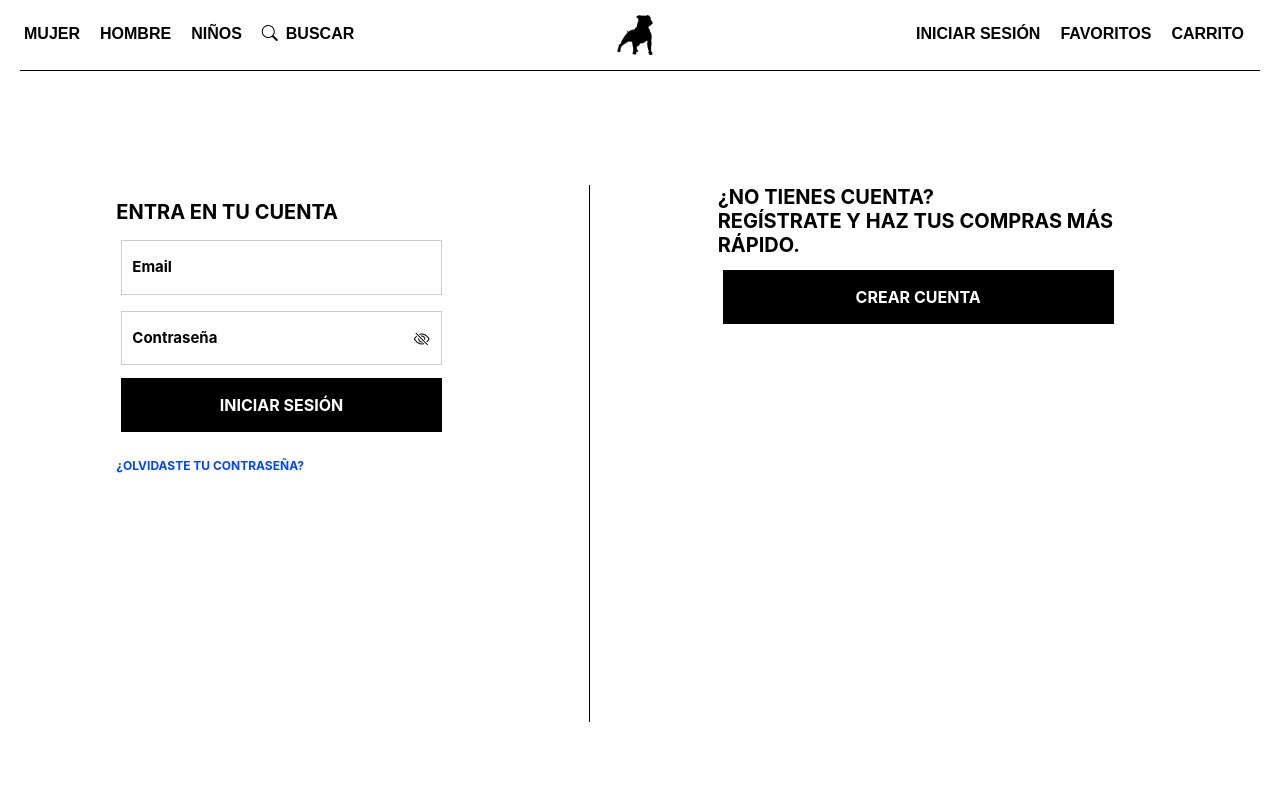
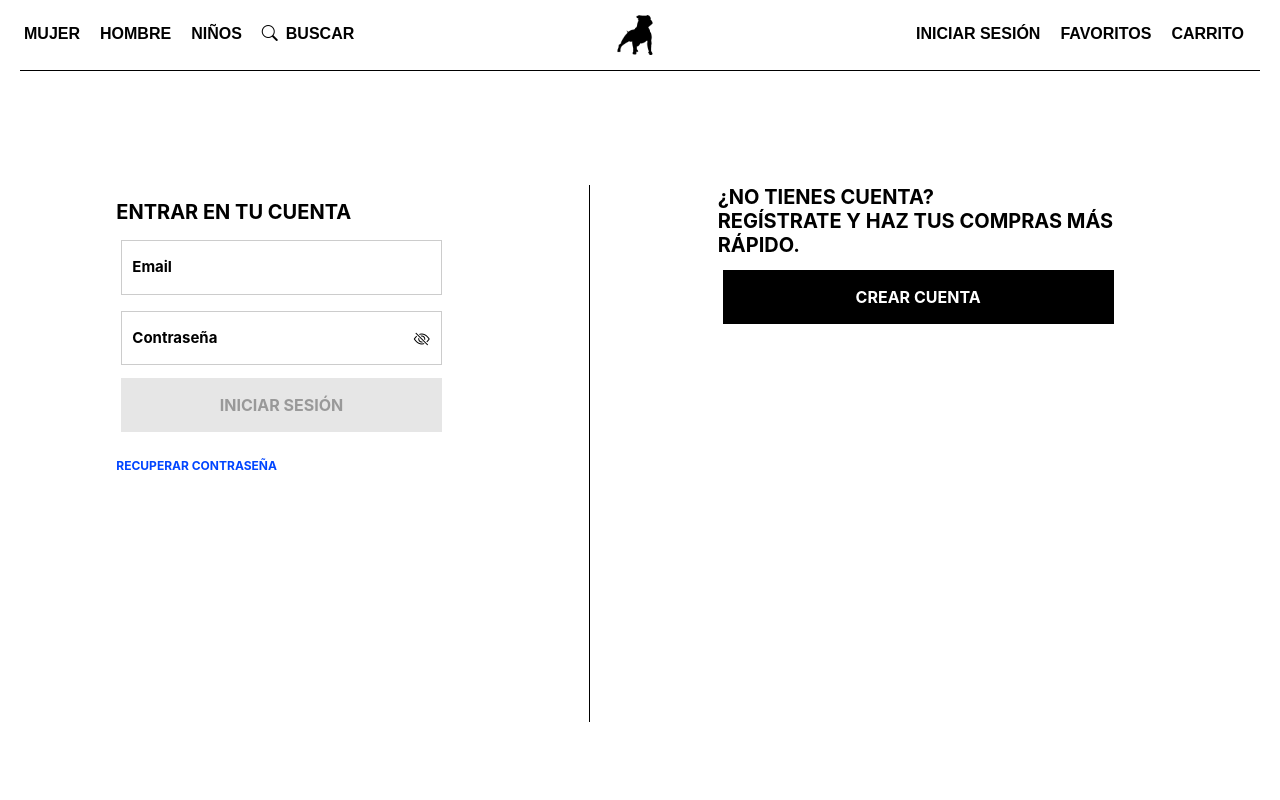
Before and after one commit to oscarvasquez28/Interfaz-Cuidado-con-el-perro, a React (Vite) app in the folder FrontEnd/: page /LogIn in a window 1280 px wide. Shown: the top 800 px of the page. Built offline with nearby package versions, Linux system fonts and the light colour scheme; a web font is replaced by a local one.

Commit message:
alertas y correcto funcionamiento de login

```diff
--- a/FrontEnd/src/Pages/LogIn.jsx
+++ b/FrontEnd/src/Pages/LogIn.jsx
@@ -1,5 +1,5 @@
 import axios from 'axios';
-import React, { useContext, useState } from 'react';
+import React, { useContext, useState, useEffect } from 'react';
 import { useNavigate } from 'react-router-dom';
 import { Link } from 'react-router-dom';
 import './SignIn.css';
@@ -20,6 +20,14 @@ function SignIn() {
     correo: '',
     contraseña: ''
   });
+
+  const [formComplete, setFormComplete] = useState(false); // Estado para rastrear si los campos están completos
+
+  useEffect(() => {
+    // Verifica si todos los campos están llenos
+    const isFormComplete = Object.values(values).every(value => value !== '');
+    setFormComplete(isFormComplete);
+  }, [values]);
 
   // Manejar cambios en los campos del formulario
   const handleChange = (event) => {
@@ -61,13 +69,13 @@ function SignIn() {
     axios.post('http://localhost:8081/UpdateCarritoId', { id: userId })
         .then(response => {
             console.log(response);
-            alert("Los artículos fueron comprados");
-            alert(userId);
+            // alert("Los artículos fueron comprados");
+            // alert(userId);
             // Realiza alguna acción adicional si es necesario
         })
         .catch(error => {
             console.error(error);
-            alert("Hubo un error al intentar comprar los artículos");
+            alert("Hubo un error al intentar añadir los artículos a su carrito");
         });
   };
 
@@ -83,27 +91,27 @@ function SignIn() {
             <div className='general'>
               <div className='general-title'>
                 <h2 className='right-side-subtitle'>
-                  ENTRA EN TU CUENTA
+                  ENTRAR EN TU CUENTA
                 </h2>
               </div>
               <form onSubmit={handleSubmit}>
                 <div>
-                  <input type="text" className='email-subscribe-si' placeholder='Email' name="correo" value={values.correo} onChange={handleChange}/>
+                  <input type="text" className='email-subscribe-si' placeholder='Email' name="correo" value={values.correo} onChange={handleChange} required/>
                 </div>
                 <div className=''>
                   <div className='pass-input'>
-                    <input type={showPass ? "text" : "password"} className='email-subscribe-si' placeholder='Contraseña' name="contraseña" value={values.contraseña} onChange={handleChange}/>
+                    <input type={showPass ? "text" : "password"} className='email-subscribe-si' placeholder='Contraseña' name="contraseña" value={values.contraseña} onChange={handleChange} required/>
                     <div className='pass-icon' onClick={() => setShowPass(!showPass)}>
                       {showPass ? <i className="bi bi-eye"></i> : <i className="bi bi-eye-slash"></i>}
                     </div>
                   </div>
                 </div>
                 <div>
-                  <button className="btn-unirse-si" type='submit'>INICIAR SESIÓN</button>
+                <button className={`btn-unirse ${formComplete ? 'btn-unirse-si' : 'btn-unirse-no'}`} type='submit' disabled={!formComplete}>INICIAR SESIÓN</button>
                 </div>
               </form>
               <div>
-                <p className='or-reset-pass'>¿OLVIDASTE TU CONTRASEÑA?</p>
+                <p className='or-reset-pass'>RECUPERAR CONTRASEÑA</p>
               </div>
             </div>
           </div>
@@ -118,7 +126,7 @@ function SignIn() {
           </div>
         </div>
       </div>
-      <Footer/>
+      {/* <Footer/> */}
     </div>
   );
 }
```
